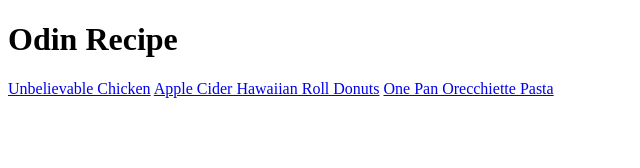
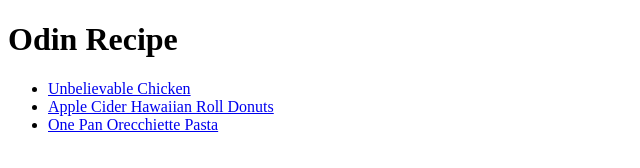
Before and after one commit to Zohaifa/odin-recipe, a plain HTML site: page index.html in a window 1280 px wide. Shown: the whole page, without its empty margins (0-640 px from the left). Drawn offline with Linux system fonts and the light colour scheme.

Commit message:
order home page

```diff
--- a/index.html
+++ b/index.html
@@ -7,8 +7,10 @@
 </head>
 <body>
     <h1>Odin Recipe</h1>
-    <a href="recipes/unbelievable-chicken.html">Unbelievable Chicken</a>
-    <a href="recipes/hawaiian-roll-donuts.html">Apple Cider Hawaiian Roll Donuts</a>
-    <a href="recipes/orecchiette-pasta.html">One Pan Orecchiette Pasta</a>
+    <ul>
+        <li><a href="recipes/unbelievable-chicken.html">Unbelievable Chicken</a></li>
+        <li><a href="recipes/hawaiian-roll-donuts.html">Apple Cider Hawaiian Roll Donuts</a></li>
+        <li><a href="recipes/orecchiette-pasta.html">One Pan Orecchiette Pasta</a></li>
+    </ul>
 </body>
 </html>
```
